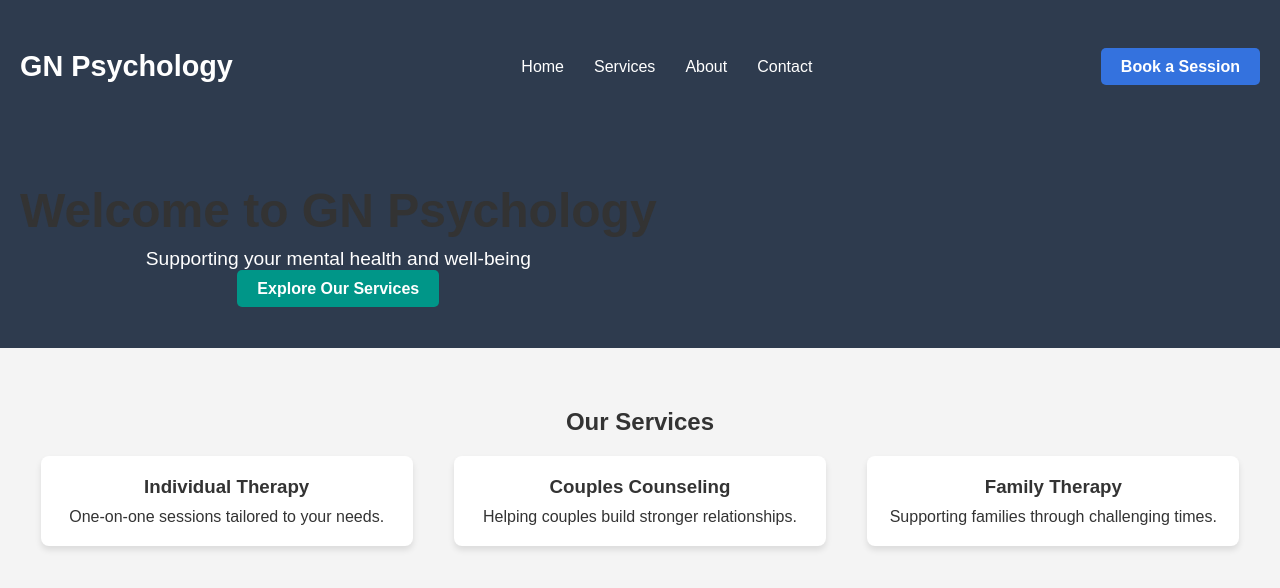
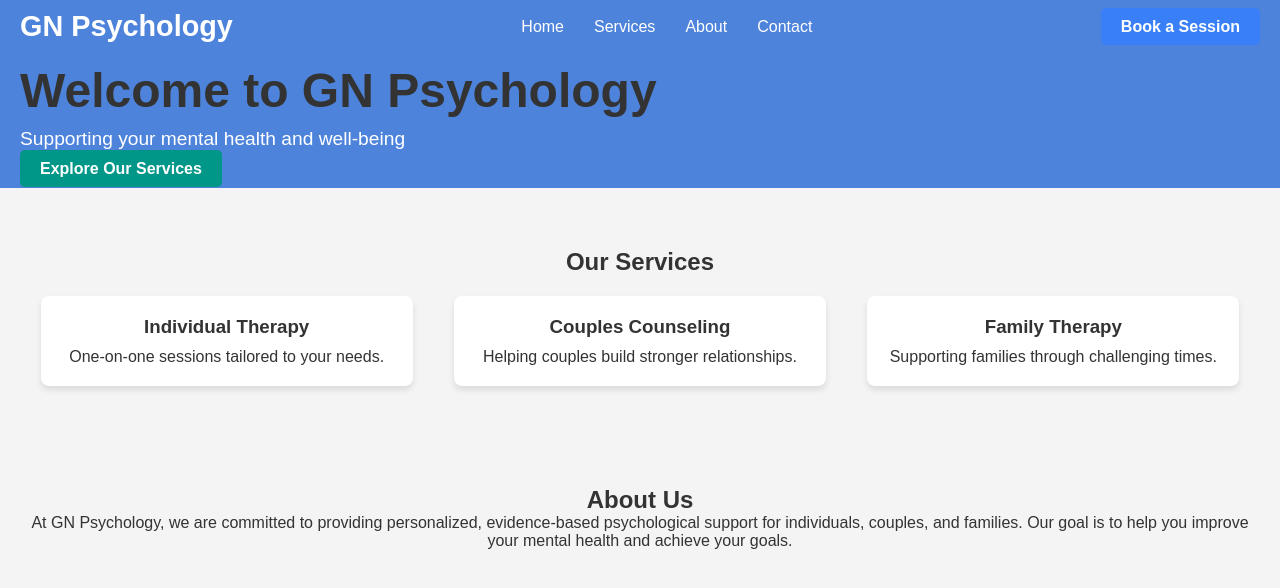
Before and after one commit to GNPsychology/GNPsychology, a PHP site: page / in a window 1280 px wide. Shown: the top 588 px of the page. Run offline with PHP 8.4, Linux system fonts and the light colour scheme.

Commit message:
update style

```diff
--- a/styles.css
+++ b/styles.css
@@ -15,7 +15,7 @@ header {
     display: flex;
     justify-content: space-between;
     align-items: center;
-    background-color:#3c78d8 ;
+    background-color:#3c78d8e7 ;
     padding: 10px 20px;
     color: white;
 }
@@ -61,7 +61,7 @@ nav ul li a:hover {
 }
 
 .cta-button .btn:hover {
-    background-color: #00796b; /* Hover effect */
+    background-color: #b2cbe8; /* Hover effect */
 }
 
 /* Responsive Design */
@@ -94,13 +94,6 @@ h1, h2, h3 {
 a {
     text-decoration: none;
     color: #fff;
-}
-
-header {
-    background: #2E3B4E;
-    color: white;
-    padding: 50px 20px;
-    text-align: center;
 }
 
 .hero-content h1 {
```
